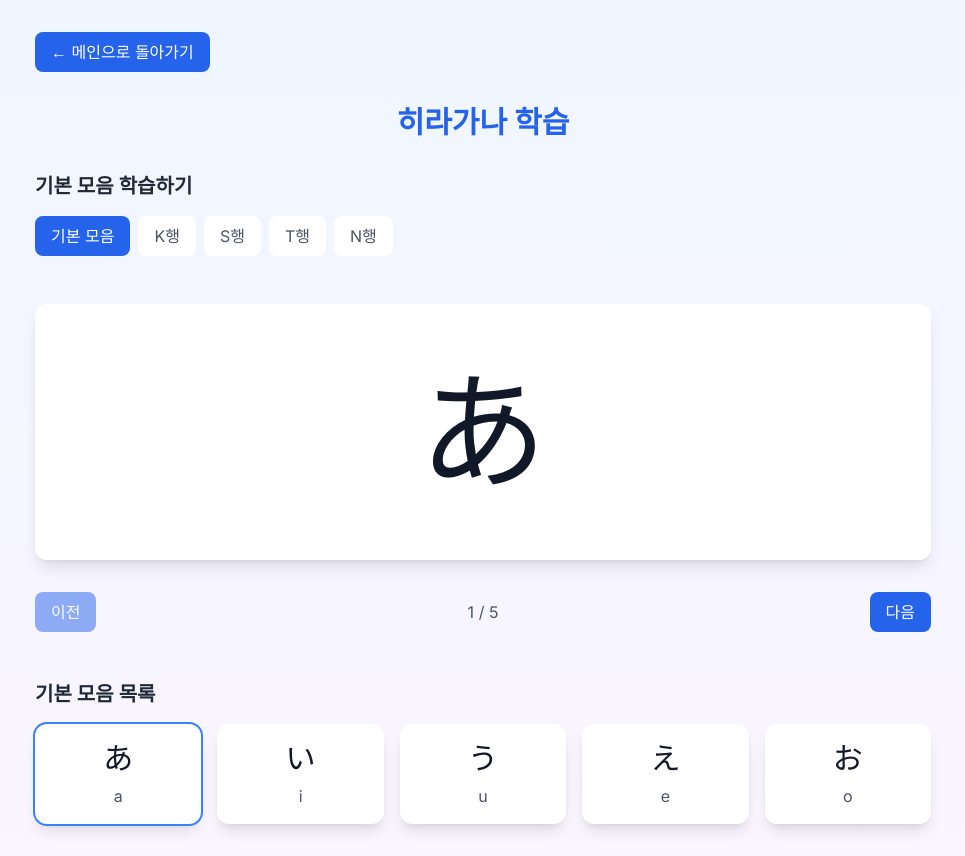
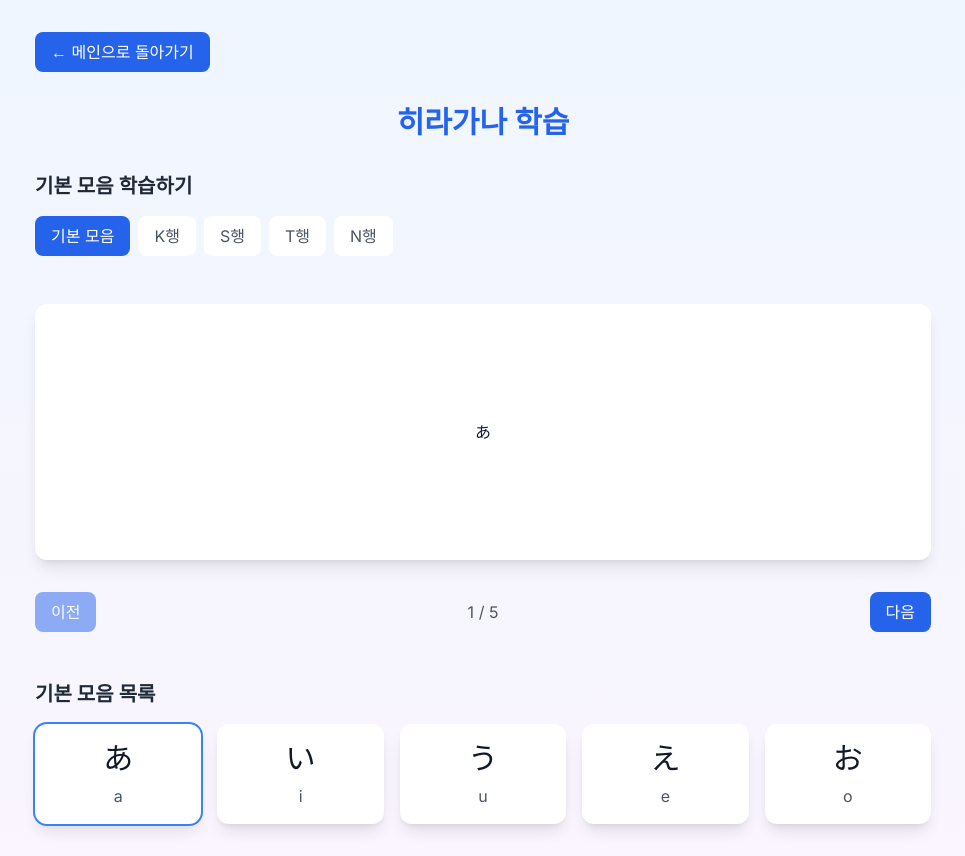
Before and after one commit to tmvls123/japanstudy, a Next.js app: page /hiragana in a window 1280 px wide. Shown: the whole page, without its empty margins (157-1122 px from the left). Built offline with nearby package versions, Linux system fonts and the light colour scheme.

Commit message:
FlashCard 컴포넌트의 props 타입을 ReactNode로 수정

```diff
--- a/src/app/components/FlashCard.tsx
+++ b/src/app/components/FlashCard.tsx
@@ -1,12 +1,13 @@
 'use client'
 
+import { ReactNode } from 'react'
 import { useState } from 'react'
 import { motion } from 'framer-motion'
 import { Howl } from 'howler'
 
 interface FlashCardProps {
-  front: string
-  back: string
+  front: ReactNode
+  back: ReactNode
   sound?: string
 }
 
@@ -38,7 +39,7 @@ export default function FlashCard({ front, back, sound }: FlashCardProps) {
           className={`absolute w-full h-full flex items-center justify-center bg-white rounded-xl shadow-lg p-6 backface-hidden
             ${isFlipped ? 'opacity-0' : 'opacity-100'}`}
         >
-          <span className="text-9xl">{front}</span>
+          {front}
         </div>
 
         {/* 뒷면 */}
@@ -47,7 +48,7 @@ export default function FlashCard({ front, back, sound }: FlashCardProps) {
             ${isFlipped ? 'opacity-100' : 'opacity-0'}`}
           style={{ transform: 'rotateY(180deg)' }}
         >
-          <span className="text-7xl text-gray-700">{back}</span>
+          {back}
         </div>
       </motion.div>
     </div>
```
